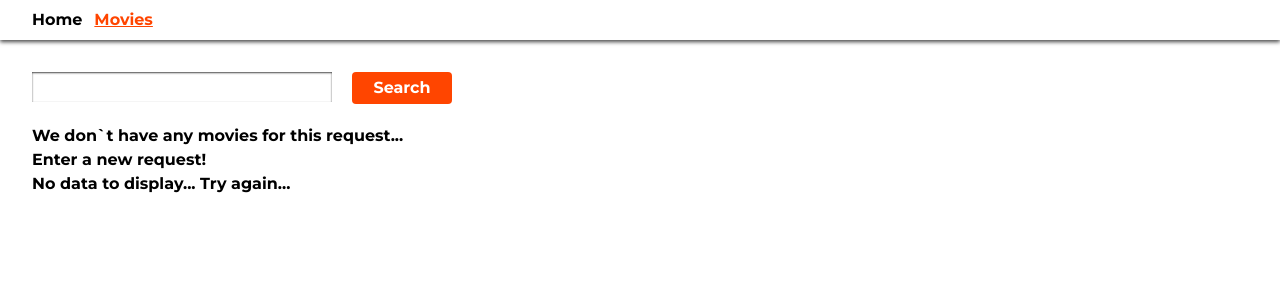
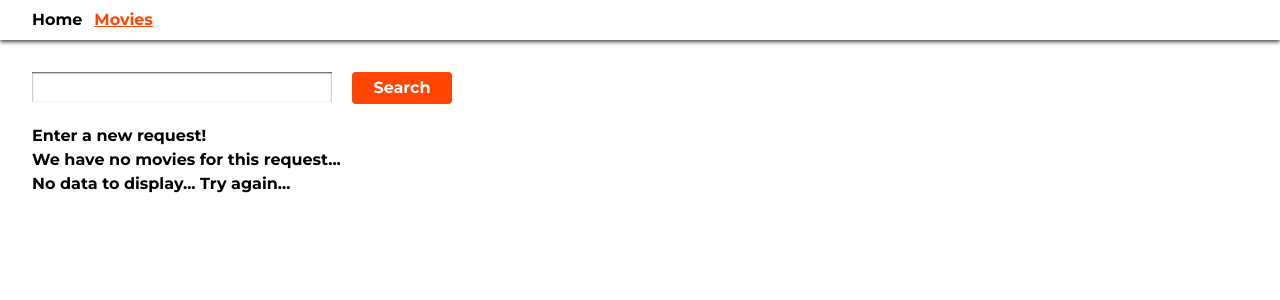
Before and after one commit to OleksandraStepanova/goit-react-hw-05, a React (Vite) app: page /movies in a window 1280 px wide. Both pictures are taken after typing "Sample" into the empty fields and a click on the button "Search". Shown: the top 300 px of the page. Built offline with nearby package versions, Linux system fonts and the light colour scheme; no server answers.

Commit message:
Update MoviesPage.jsx

```diff
--- a/src/pages/MoviesPage/MoviesPage.jsx
+++ b/src/pages/MoviesPage/MoviesPage.jsx
@@ -61,9 +61,10 @@ export default function MoviesPage() {
                 <button className={css.btn}>Search</button>
         </form>
         <Toaster />
-        {movies.length < 1 && params.size===1 &&<p>We don`t have any movies for this request...</p>}
+
         {movies.length > 0 ? <MovieList movies={movies}/> : <p>Enter a new request!</p>}
         {movies.length > 0 && total > page && <LoadMoreBtn onClick={handleLoadMore} />}
+        {movies.length < 1 && params.size===1 &&<p>We have no movies for this request...</p>}
             {isLoading && <Loader/>}
             {isError && <p>No data to display... Try again...</p>}
         </section>
```
